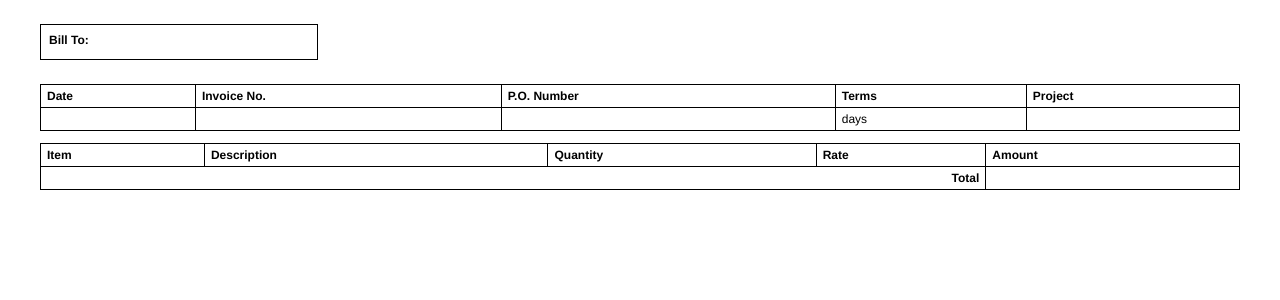
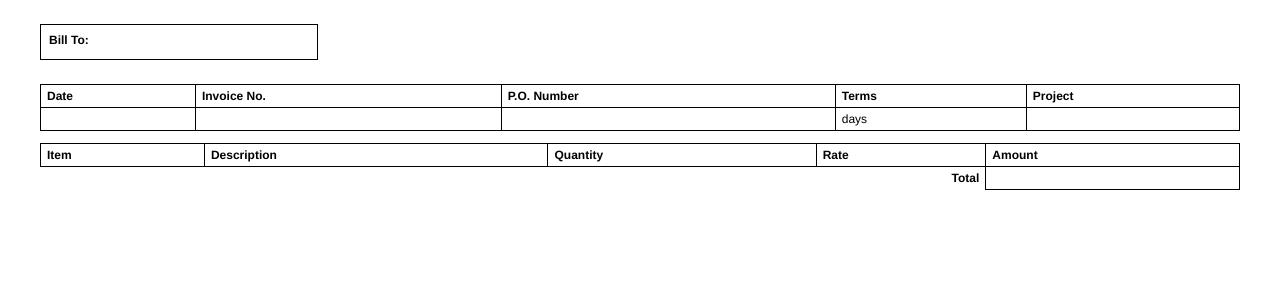
Before and after one commit to ardua-inc/ardua-books, a Django app: template ardua_books/templates/billing/invoice_print.html in a window 1280 px wide. Shown: the part 86-386 px from the top of the page. Run offline with Django 5.2, Linux system fonts and the light colour scheme; the template is opened without the code that fills it, so the values that code supplies are empty.

Commit message:
Improve invoice PDF output formatting
- Remove border from Total label cell, keeping border only around amount
- Change PDF filename format to "Ardua Inc - Invoice <number>.pdf"

🤖 Generated with [Claude Code](https://claude.com/claude-code)

Co-Authored-By: Claude Opus 4.5 <noreply@anthropic.com>

```diff
--- a/ardua_books/billing/views/pdf_views.py
+++ b/ardua_books/billing/views/pdf_views.py
@@ -90,6 +90,6 @@ def invoice_print_pdf(request, pk):
 
     response = HttpResponse(output.getvalue(), content_type="application/pdf")
     response["Content-Disposition"] = (
-        f'inline; filename="invoice-{invoice.invoice_number}.pdf"'
+        f'inline; filename="Ardua Inc - Invoice {invoice.invoice_number}.pdf"'
     )
     return response
--- a/ardua_books/templates/billing/invoice_print.html
+++ b/ardua_books/templates/billing/invoice_print.html
@@ -55,6 +55,9 @@
     }
     .total-row td {
       font-weight: bold;
+    }
+    .total-row td:first-child {
+      border: none;
     }
     .receipt-page {
       margin-top: 40px;
```
